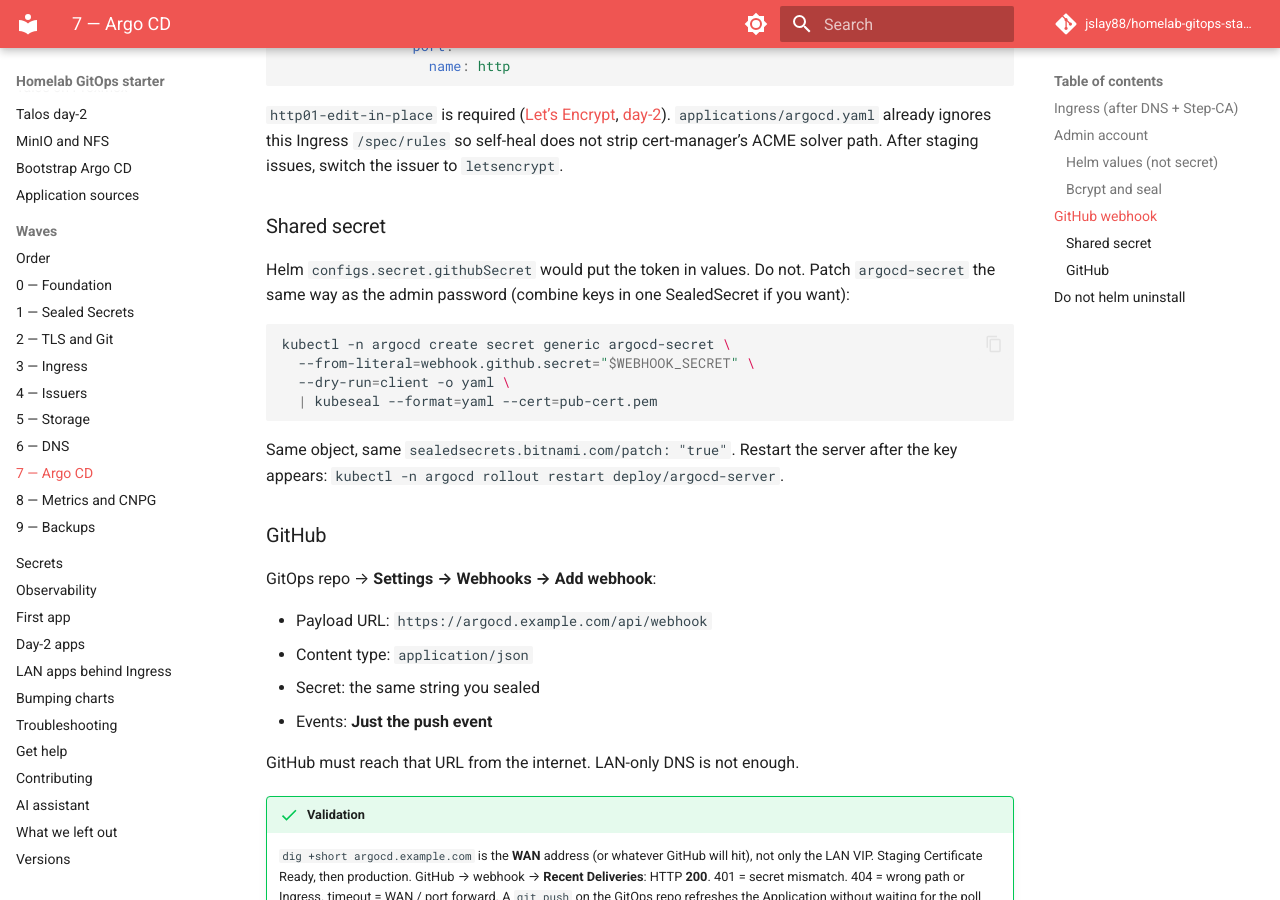
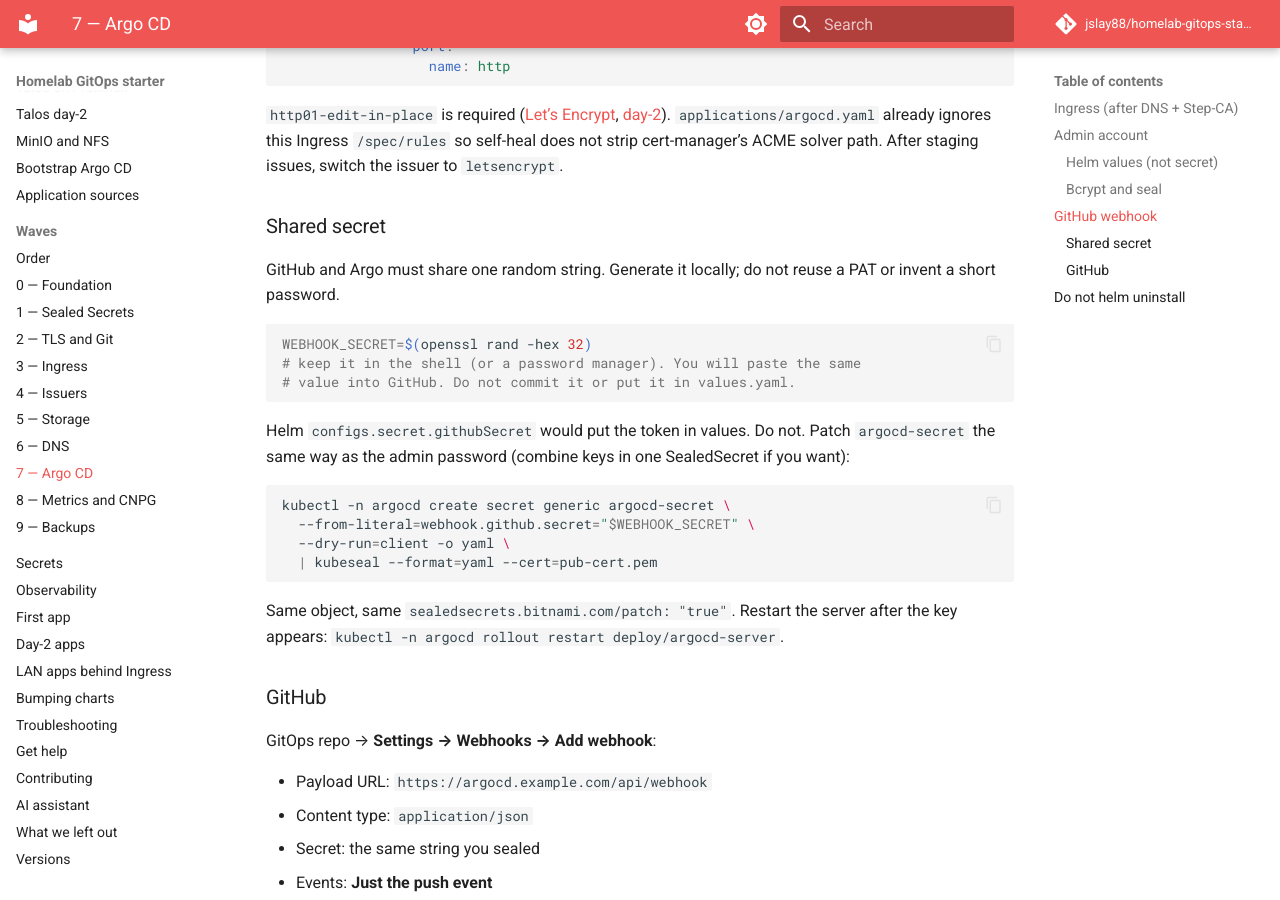
Before and after one commit to jslay88/homelab-gitops-starter, an MkDocs documentation site: the page built from docs/waves/7-argocd.md, in a window 1280 px wide and 900 px high, scrolled down 3660 px. Built offline with MkDocs 1.6.1 and Material for MkDocs 9.7.7, drawn with Linux system fonts in a browser that asks for light colours; comment, search, counter and statistics services are not loaded.

Commit message:
Show how to generate the Argo GitHub webhook secret.
openssl rand -hex 32; keep it in the shell and paste the same value into GitHub.

````diff
--- a/docs/waves/7-argocd.md
+++ b/docs/waves/7-argocd.md
@@ -145,6 +145,14 @@ spec:
 
 ### Shared secret
 
+GitHub and Argo must share one random string. Generate it locally; do not reuse a PAT or invent a short password.
+
+```bash
+WEBHOOK_SECRET=$(openssl rand -hex 32)
+# keep it in the shell (or a password manager). You will paste the same
+# value into GitHub. Do not commit it or put it in values.yaml.
+```
+
 Helm `configs.secret.githubSecret` would put the token in values. Do not. Patch `argocd-secret` the same way as the admin password (combine keys in one SealedSecret if you want):
 
 ```bash
````
